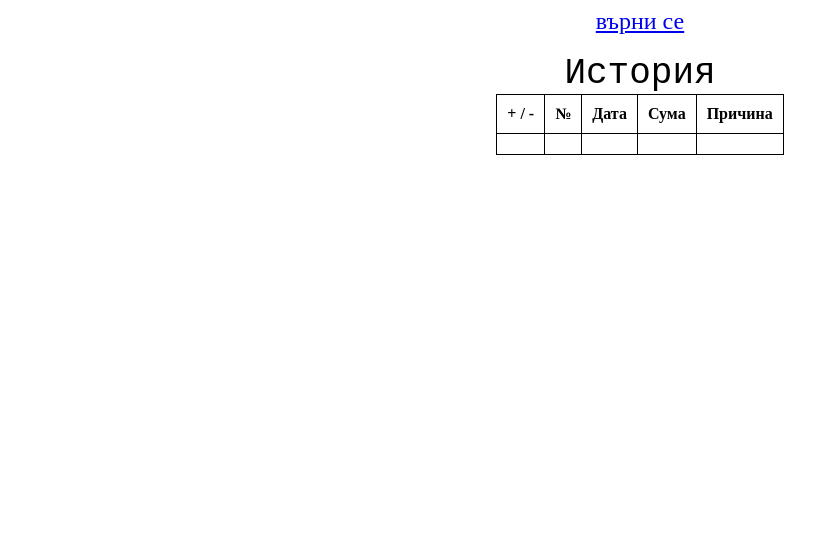
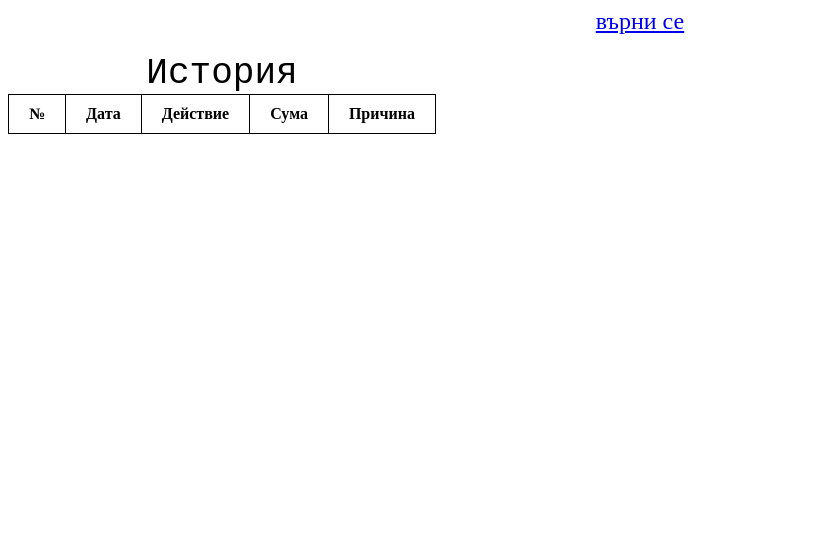
Before and after one commit to xfgt/money-monitor, a PHP site: page /history.html in a window 1280 px wide. Shown: the top 552 px of the page, without its empty margins (0-839 px from the left). Run offline with PHP 8.4, Linux system fonts and the light colour scheme; lists and menus that the app fills with data are empty.

Commit message:
history style & functionality changes

```diff
--- a/history.html
+++ b/history.html
@@ -1,41 +1,40 @@
+<!--select all from db-->
+<?php
+    require ''
+?>
 <!DOCTYPE html>
 <html lang="en">
 
 <head>
-    <script type="text/javascript" src="/public/js/actions.js"></script>
-    <script type="text/javascript" src="/public/js/time.js"></script>
-    <meta charset="UTF-8">
     <link rel="stylesheet" href="/public/css/history.css">
-    <meta name="viewport" content="width=device-width, initial-scale=1.0">
+    <link rel="icon" href="public/img/historyIcon.png" type="image/icon type">
+    <meta http-equiv="Content-Type" charset="UTF-8" name="viewport" content="width=device-width, initial-scale=1.0, text/html">
     <title>History</title>
+    <!--sloji ikonka-->
 </head>
 
 <body>
 
 
+    <a href="index.html" style="font-size: x-large; display: flex; justify-content: center;">върни се</a><br>
 
-
-
-    <a href="index.html" style="font-size: x-large; display: flex; justify-content: center;">върни се</a><br>
     <div id="historyBox">
+        <section>
             <table id="tbl">
                 <caption class="xd">История</caption>
                 <tr>
-                <th>+ / -</th>
                     <th>№</th>
                     <th>Дата</th>
+                    <th>Действие</th>
                     <th>Сума</th>
                     <th>Причина</th>
                 </tr>
 
-            <tr id="input">
-                <td id="type"></td>
-                <td id="id"></td>
-                <td id="date"></td>
-                <td id="money"></td>
-                <td id="reason"></td>
-            </tr>
+                <!--print table rows-->
+
+
             </table>
+        </section>
 
     </div>
 
--- a/public/css/history.css
+++ b/public/css/history.css
@@ -1,30 +1,58 @@
+
+#historyBox{
+
+    width: 500px;
+    height: 500px;
 
 
-#tbl, tr, th, td {
-    border: 1px solid black;
-    border-collapse: collapse;
-    padding: 10px;
-
 }
-
-#historyBox{
-    display: flex;
-    justify-content: center;
-}
-
 .xd{
     font-size: 36px;
     font-family:'Courier New', Courier, monospace;
 }
+#tbl, tr, th, td{
+    border: 1px solid black;
+    border-collapse: collapse;
+    display: flexbox;
+
+
+    padding-top:10px;
+    padding-bottom:10px;
+    padding-right:20px;
+    padding-left:20px;
+}
+
+
+/*ouput table*/
+#ID{
+    font-weight: 900;
+}
+#type{
+    text-align: center;
+    font-weight: 900;
+    font-size: 25px;
+}
+#money{
+    text-decoration: underline;
+}
+
+#reason{
+    font-size: x-small;
+    font-family: 'Courier New', Courier, monospace;
+    word-wrap: break-word;
+    max-width: 160px;
+
+}
+
+
+
+
 
 .negative{
     background-color: darkred;
-    font-weight: 900;
-    font-size: 25px;
-}
+
 
 .positive{
     background-color: greenyellow;
-    font-weight: 900;
-    font-size: 25px;
+
 }
```
Lines whose indentation alone changed are shown as unchanged.
